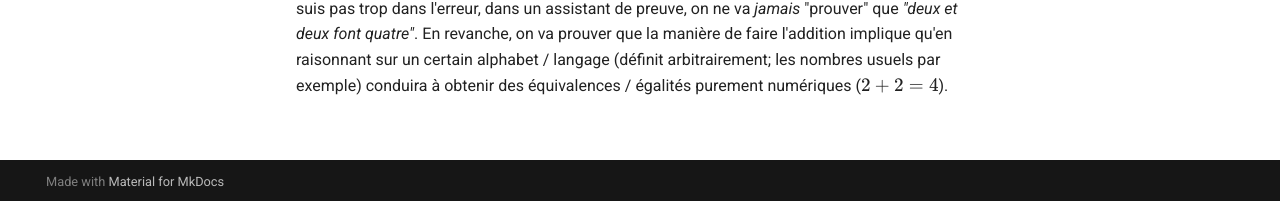
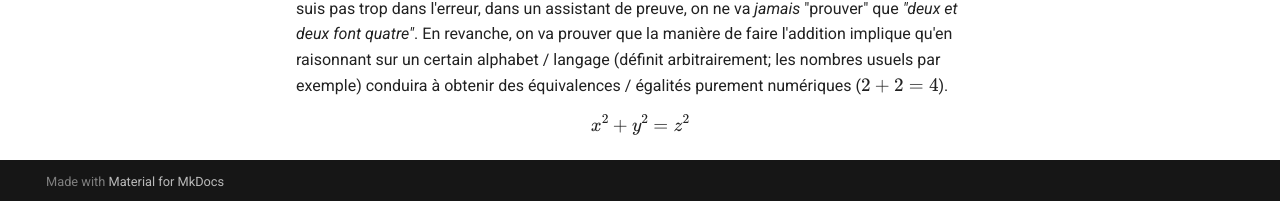
Before and after one commit to MathiasGarnier/MILF, an MkDocs documentation site: the page built from docs/blog/0-objectifs-initiaux.md, in a window 1280 px wide and 1157 px high. Shown: the part 953-1154 px from the top of the window. Built offline with MkDocs 1.6.1 and Material for MkDocs 9.7.7, drawn with Linux system fonts in a browser that asks for light colours; formulas are drawn with MathJax 3.

Commit message:
Update 0-objectifs-initiaux.md

````diff
--- a/docs/blog/0-objectifs-initiaux.md
+++ b/docs/blog/0-objectifs-initiaux.md
@@ -23,4 +23,11 @@ Prenons l'exemple de [Lean](https://leanprover.github.io/). C'est un assistant d
 
 Essentiellement, Lean est un langage écrit en C++ (cf. [github](https://github.com/leanprover-community/lean)). Comme exemple d'utilisation, un utilisateur programmerait en Lean sur VSCode sur Windows / Linux / McIntosh... Avant que le processeur soit sollicité beaucoup d'intermédiaires vont s'interposer (même si ce sera un temps relativement court). Assez bêtement, je me suis demandé s'il ne serait pas possible d'écrire un langage (au plus proche du processeur) opérant dans une logique similaire à celle de Lean. Néanmoins, ne pourrait-on pas aller plus loin ?
 
-Dans quelle direction aller ? Pour tenter de m'expliquer un petit peu, je vais faire une _explication détournée_ : semblerait-il que tous les langages assembleurs possèdent une instruction ```add``` (et plus généralement celles de l'arithmétique (binaire ou pas) de base). Fondamentalement, si je ne suis pas trop dans l'erreur, dans un assistant de preuve, on ne va _jamais_ "prouver" que _"deux et deux font quatre"_. En revanche, on va prouver que la manière de faire l'addition implique qu'en raisonnant sur un certain alphabet / langage (définit arbitrairement; les nombres usuels par exemple) conduira à obtenir des équivalences / égalités purement numériques (\(2 + 2 = 4\)).
+Dans quelle direction aller ? Pour tenter de m'expliquer un petit peu, je vais faire une _explication détournée_ : semblerait-il que tous les langages assembleurs possèdent une instruction ```add``` (et plus généralement celles de l'arithmétique (binaire ou pas) de base). Fondamentalement, si je ne suis pas trop dans l'erreur, dans un assistant de preuve, on ne va _jamais_ "prouver" que _"deux et deux font quatre"_. En revanche, on va prouver que la manière de faire l'addition implique qu'en raisonnant sur un certain alphabet / langage (définit arbitrairement; les nombres usuels par exemple) conduira à obtenir des équivalences / égalités purement numériques ($2 + 2 = 4$).
+
+$$
+\begin{align}
+\label{eq:pythagoras}
+x^2 + y^2 = z^2
+\end{align}
+$$
````
